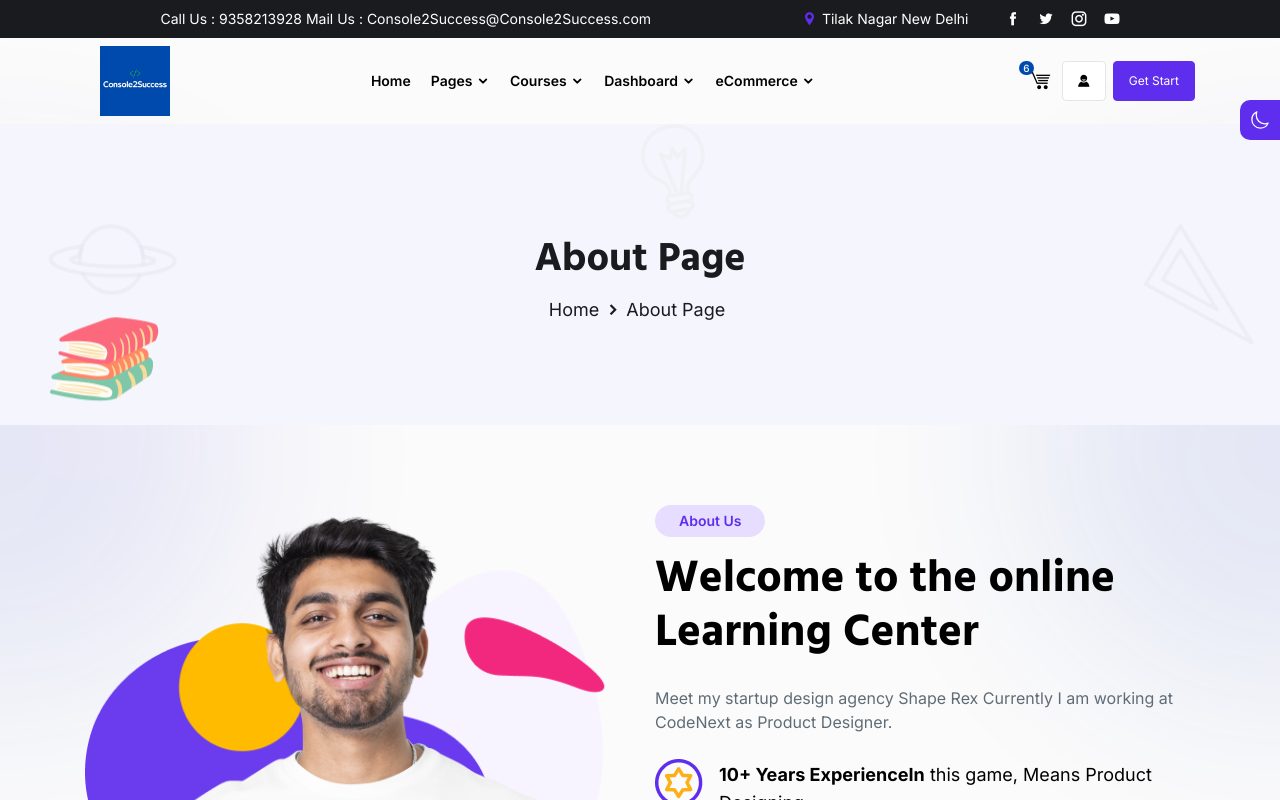
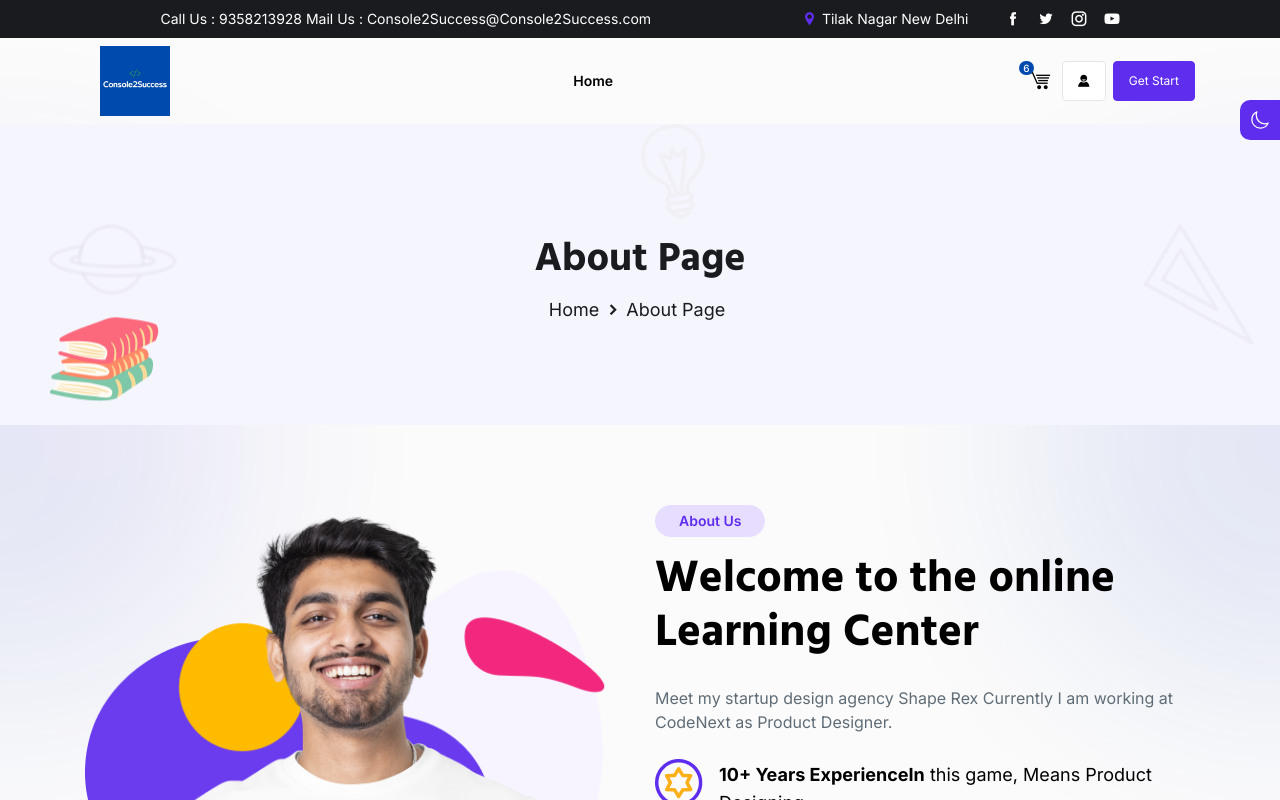
Before and after one commit to UK03-Arya/C2S-frontend, a Next.js app: page /about in a window 1280 px wide. Shown: the top 800 px of the page. Built offline with nearby package versions, Linux system fonts and the light colour scheme.

Commit message:
menu hidden

```diff
--- a/public/fakedata/courses.json
+++ b/public/fakedata/courses.json
@@ -7,7 +7,7 @@
     "featured": true,
     "price": 40,
   "isFree": false,
-  "tag": "Computer Science",
+  "tag": "Development",
   "skillLevel": "Frontend developer",
     "categories": "Web Development",
     "date": 100,
@@ -21,9 +21,9 @@
     "featured": true,
     "price": 35,
   "isFree": true,
-  "tag": "Computer Science",
+  "tag": "Development",
   "skillLevel": "Next Js",
-    "categories": "Web Development",
+    "categories": "Next Js",
     "date": 110,
     "insName": "Prabhat Mishra"
   },
--- a/src/components/layout/header/NavItems.js
+++ b/src/components/layout/header/NavItems.js
@@ -16,34 +16,34 @@ const NavItems = () => {
       dropdown: null, // No dropdown for Home 5
       isRelative: false,
     },
-    {
-      id: 2,
-      name: "Pages",
-      path: "/about",
-      dropdown: <DropdownPages />,
-      isRelative: false,
-    },
-    {
-      id: 3,
-      name: "Courses",
-      path: "/courses",
-      dropdown: <DropdownCourses />,
-      isRelative: false,
-    },
-    {
-      id: 4,
-      name: "Dashboard",
-      path: "/dashboards/instructor-dashboard",
-      dropdown: <DropdownDashboard />,
-      isRelative: true,
-    },
-    {
-      id: 5,
-      name: "eCommerce",
-      path: "/ecommerce/shop",
-      dropdown: <DropdownEcommerce />,
-      isRelative: true,
-    },
+    // {
+    //   id: 2,
+    //   name: "Pages",
+    //   path: "/about",
+    //   dropdown: <DropdownPages />,
+    //   isRelative: false,
+    // },
+    // {
+    //   id: 3,
+    //   name: "Courses",
+    //   path: "/courses",
+    //   dropdown: <DropdownCourses />,
+    //   isRelative: false,
+    // },
+    // {
+    //   id: 4,
+    //   name: "Dashboard",
+    //   path: "/dashboards/instructor-dashboard",
+    //   dropdown: <DropdownDashboard />,
+    //   isRelative: true,
+    // },
+    // {
+    //   id: 5,
+    //   name: "eCommerce",
+    //   path: "/ecommerce/shop",
+    //   dropdown: <DropdownEcommerce />,
+    //   isRelative: true,
+    // },
   ];
   return (
     <div className="hidden lg:block lg:col-start-3 lg:col-span-7">
--- a/src/components/layout/header/Navbar.js
+++ b/src/components/layout/header/Navbar.js
@@ -7,7 +7,7 @@ import NavItems2 from "./NavItems2";
 import useIsTrue from "@/hooks/useIsTrue";
 import NavbarTop from "./NavbarTop";
 const Navbar = () => {
-  const isHome1 = useIsTrue("/");
+  const isHome10 = useIsTrue("/home-10-dark");
   const isHome1Dark = useIsTrue("/home-1-dark");
   const isHome2 = useIsTrue("/home-2");
   const isHome2Dark = useIsTrue("/home-2-dark");
@@ -27,7 +27,7 @@ const Navbar = () => {
       <nav>
         <div
           className={`py-15px lg:py-0 px-15px ${
-            isHome1 ||
+            isHome10 ||
             isHome1Dark ||
             isHome4 ||
             isHome4Dark ||
--- a/src/components/sections/courses/CoursesPrimary.js
+++ b/src/components/sections/courses/CoursesPrimary.js
@@ -34,8 +34,8 @@ const filterIputs = [
         totalCount: getFilteredCoursesLength("categories", "Web Development"),
       },
       {
-        name: "Web Development",
-        totalCount: getFilteredCoursesLength("categories", "Web Development"),
+        name: "Next Js",
+        totalCount: getFilteredCoursesLength("categories", "Next Js"),
       },
       {
         name: "Digital Marketing",
```
